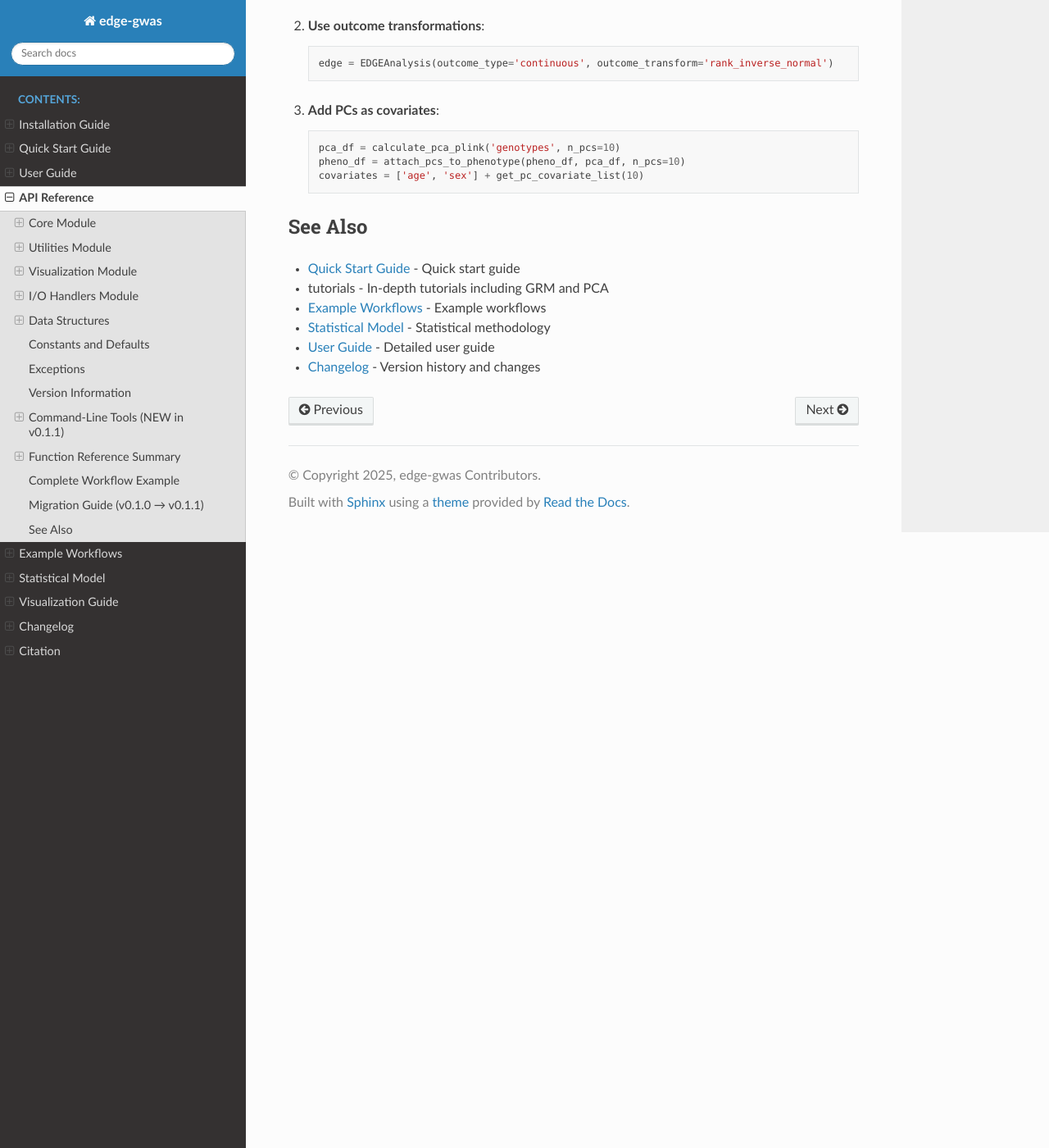
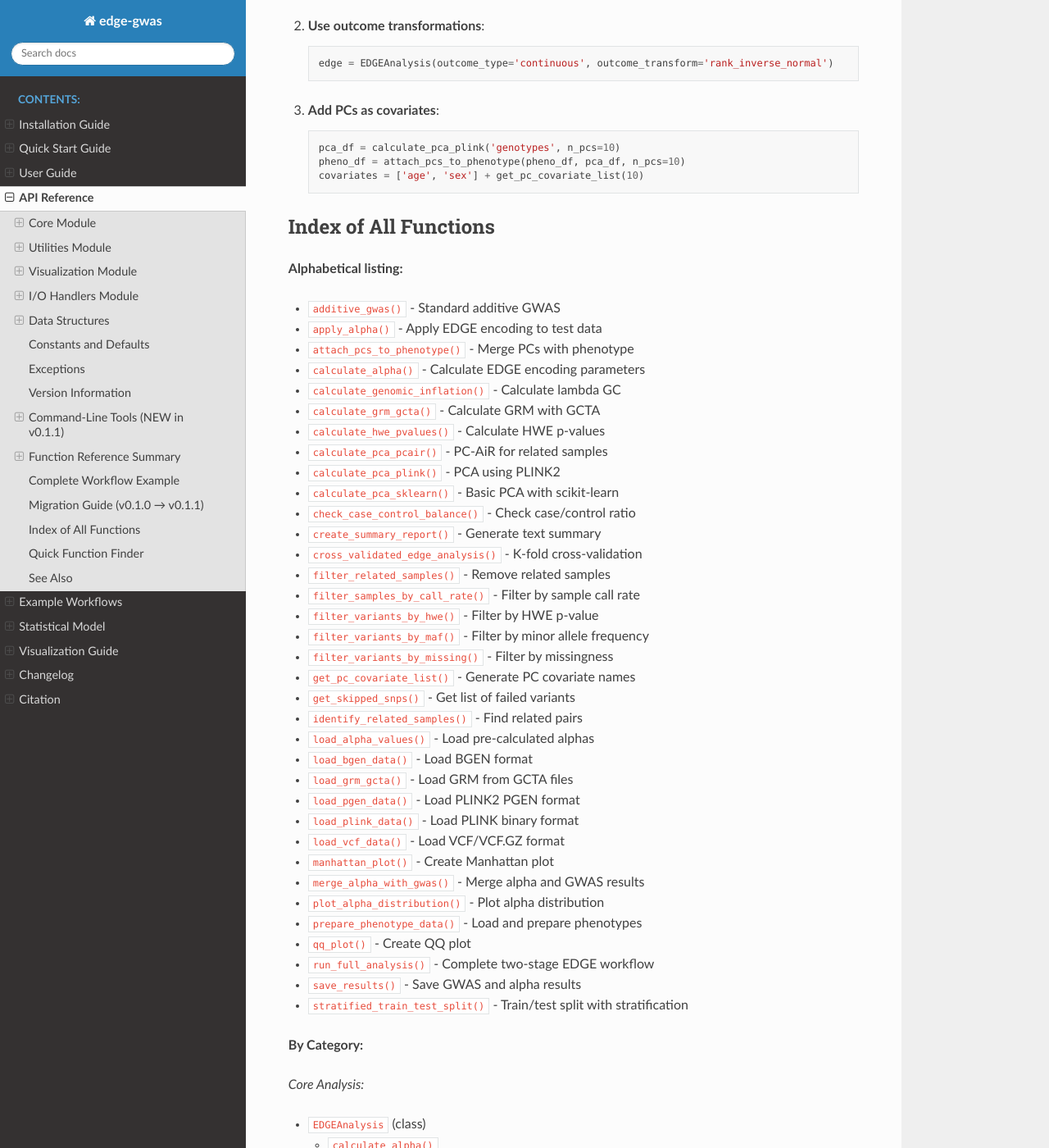
Before and after one commit to nicenzhou/edge-gwas, a Sphinx documentation site: the page built from docs/api_reference.rst, in a window 1280 px wide and 1400 px high, scrolled down 34621 px. Shown: the whole window at 82% size. Built offline with Sphinx 7.4.7 and the Read the Docs theme 3.1.0, drawn with Linux system fonts in a browser that asks for light colours; some of the changed text lies outside the part shown.

Commit message:
Update api_reference.rst

```diff
--- a/docs/api_reference.rst
+++ b/docs/api_reference.rst
@@ -1936,6 +1936,168 @@ Migration Guide (v0.1.0 → v0.1.1)
       pheno_df = attach_pcs_to_phenotype(pheno_df, pca_df, n_pcs=10)
       covariates = ['age', 'sex'] + get_pc_covariate_list(10)
 
+Index of All Functions
+----------------------
+
+**Alphabetical listing:**
+
+* ``additive_gwas()`` - Standard additive GWAS
+* ``apply_alpha()`` - Apply EDGE encoding to test data
+* ``attach_pcs_to_phenotype()`` - Merge PCs with phenotype
+* ``calculate_alpha()`` - Calculate EDGE encoding parameters
+* ``calculate_genomic_inflation()`` - Calculate lambda GC
+* ``calculate_grm_gcta()`` - Calculate GRM with GCTA
+* ``calculate_hwe_pvalues()`` - Calculate HWE p-values
+* ``calculate_pca_pcair()`` - PC-AiR for related samples
+* ``calculate_pca_plink()`` - PCA using PLINK2
+* ``calculate_pca_sklearn()`` - Basic PCA with scikit-learn
+* ``check_case_control_balance()`` - Check case/control ratio
+* ``create_summary_report()`` - Generate text summary
+* ``cross_validated_edge_analysis()`` - K-fold cross-validation
+* ``filter_related_samples()`` - Remove related samples
+* ``filter_samples_by_call_rate()`` - Filter by sample call rate
+* ``filter_variants_by_hwe()`` - Filter by HWE p-value
+* ``filter_variants_by_maf()`` - Filter by minor allele frequency
+* ``filter_variants_by_missing()`` - Filter by missingness
+* ``get_pc_covariate_list()`` - Generate PC covariate names
+* ``get_skipped_snps()`` - Get list of failed variants
+* ``identify_related_samples()`` - Find related pairs
+* ``load_alpha_values()`` - Load pre-calculated alphas
+* ``load_bgen_data()`` - Load BGEN format
+* ``load_grm_gcta()`` - Load GRM from GCTA files
+* ``load_pgen_data()`` - Load PLINK2 PGEN format
+* ``load_plink_data()`` - Load PLINK binary format
+* ``load_vcf_data()`` - Load VCF/VCF.GZ format
+* ``manhattan_plot()`` - Create Manhattan plot
+* ``merge_alpha_with_gwas()`` - Merge alpha and GWAS results
+* ``plot_alpha_distribution()`` - Plot alpha distribution
+* ``prepare_phenotype_data()`` - Load and prepare phenotypes
+* ``qq_plot()`` - Create QQ plot
+* ``run_full_analysis()`` - Complete two-stage EDGE workflow
+* ``save_results()`` - Save GWAS and alpha results
+* ``stratified_train_test_split()`` - Train/test split with stratification
+
+**By Category:**
+
+*Core Analysis:*
+
+* ``EDGEAnalysis`` (class)
+
+  * ``calculate_alpha()``
+  * ``apply_alpha()``
+  * ``run_full_analysis()``
+  * ``get_skipped_snps()``
+
+*Data Loading:*
+
+* ``load_plink_data()``
+* ``load_pgen_data()`` (NEW in v0.1.1)
+* ``load_bgen_data()`` (NEW in v0.1.1)
+* ``load_vcf_data()`` (NEW in v0.1.1)
+* ``prepare_phenotype_data()``
+
+*Population Structure (NEW in v0.1.1):*
+
+* ``calculate_grm_gcta()``
+* ``load_grm_gcta()``
+* ``identify_related_samples()``
+* ``filter_related_samples()``
+* ``calculate_pca_plink()``
+* ``calculate_pca_pcair()``
+* ``calculate_pca_sklearn()``
+* ``attach_pcs_to_phenotype()``
+* ``get_pc_covariate_list()``
+
+*Quality Control:*
+
+* ``filter_variants_by_maf()``
+* ``filter_variants_by_missing()``
+* ``filter_variants_by_hwe()`` (NEW in v0.1.1)
+* ``filter_samples_by_call_rate()`` (NEW in v0.1.1)
+* ``check_case_control_balance()`` (NEW in v0.1.1)
+* ``calculate_hwe_pvalues()`` (NEW in v0.1.1)
+
+*Statistical Functions:*
+
+* ``calculate_genomic_inflation()``
+* ``merge_alpha_with_gwas()``
+* ``additive_gwas()`` (NEW in v0.1.1)
+* ``cross_validated_edge_analysis()`` (NEW in v0.1.1)
+
+*Data Processing:*
+
+* ``stratified_train_test_split()``
+
+*Visualization:*
+
+* ``manhattan_plot()``
+* ``qq_plot()``
+* ``plot_alpha_distribution()``
+
+*I/O:*
+
+* ``save_results()``
+* ``load_alpha_values()``
+* ``create_summary_report()``
+
+**Command-Line Tools (NEW in v0.1.1):**
+
+* ``edge-gwas-install-tools`` - Install external tools
+* ``edge-gwas-check-tools`` - Verify tool installation
+
+Quick Function Finder
+----------------------
+
+**"I want to..."**
+
+* **Load genetic data**:
+
+  * PLINK binary (.bed/.bim/.fam): ``load_plink_data()``
+  * PLINK2 (.pgen/.pvar/.psam): ``load_pgen_data()``
+  * BGEN: ``load_bgen_data()``
+  * VCF: ``load_vcf_data()``
+
+* **Control for population structure**:
+
+  * Calculate GRM: ``calculate_grm_gcta()``
+  * Load GRM: ``load_grm_gcta()``
+  * Calculate PCs (unrelated): ``calculate_pca_plink()``
+  * Calculate PCs (related): ``calculate_pca_pcair()``
+  * Add PCs to phenotype: ``attach_pcs_to_phenotype()``
+
+* **Quality control**:
+
+  * Filter by MAF: ``filter_variants_by_maf()``
+  * Filter by missingness: ``filter_variants_by_missing()``
+  * Filter by HWE: ``filter_variants_by_hwe()``
+  * Filter samples: ``filter_samples_by_call_rate()``
+  * Check case/control balance: ``check_case_control_balance()``
+  * Find related samples: ``identify_related_samples()``
+  * Remove related samples: ``filter_related_samples()``
+
+* **Run EDGE analysis**:
+
+  * Calculate alpha: ``calculate_alpha()``
+  * Apply alpha: ``apply_alpha()``
+  * Full workflow: ``run_full_analysis()``
+  * Cross-validation: ``cross_validated_edge_analysis()``
+
+* **Compare with standard GWAS**:
+
+  * Run additive model: ``additive_gwas()``
+
+* **Visualize results**:
+
+  * Manhattan plot: ``manhattan_plot()``
+  * QQ plot: ``qq_plot()``
+  * Alpha distribution: ``plot_alpha_distribution()``
+
+* **Save/load results**:
+
+  * Save results: ``save_results()``
+  * Load alpha values: ``load_alpha_values()``
+  * Create summary: ``create_summary_report()``
+
 See Also
 --------
 
```
